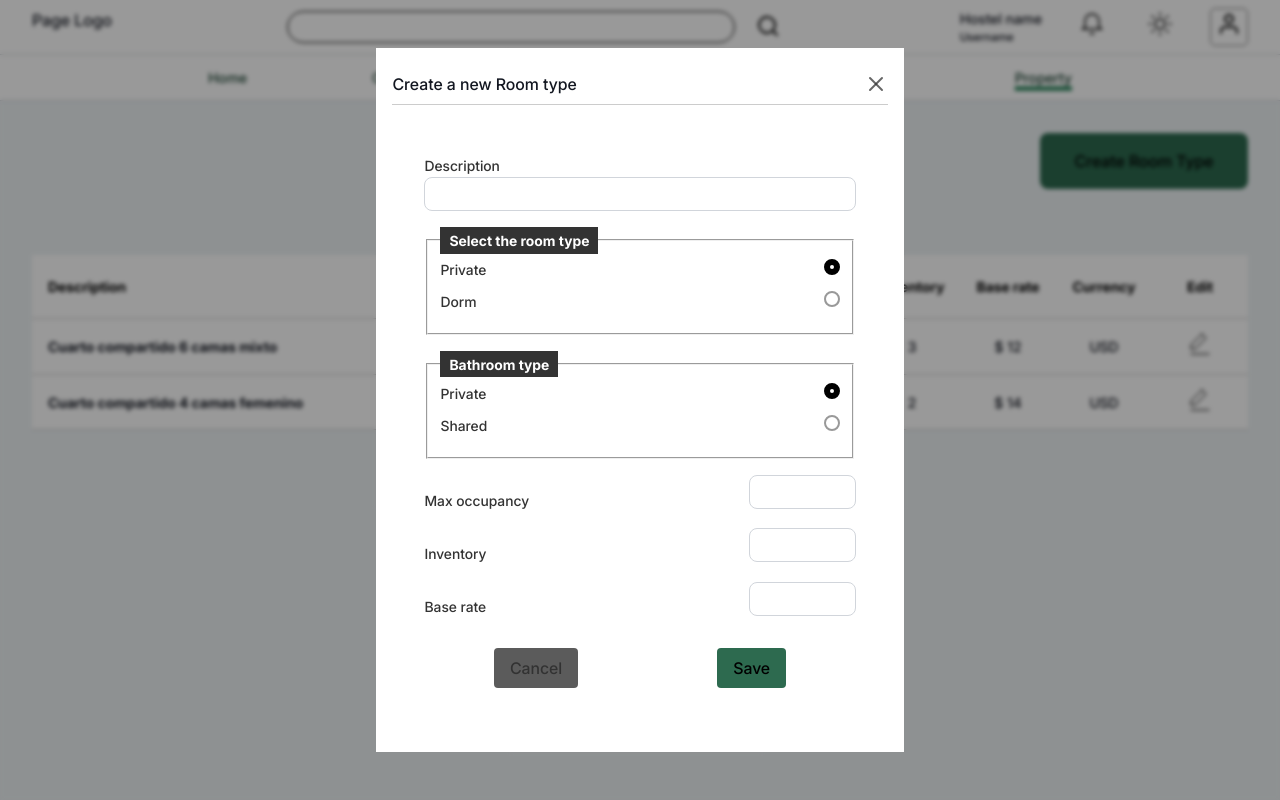
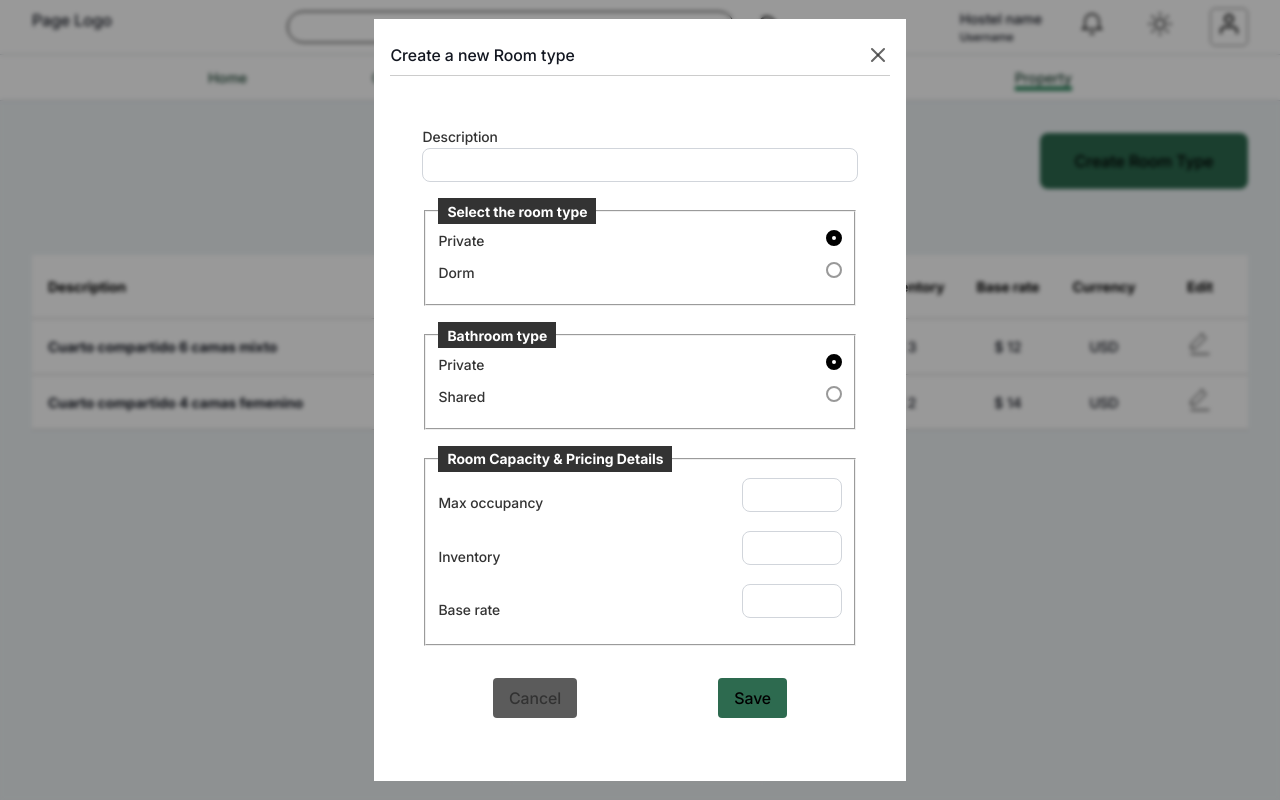
Before and after one commit to tomason182/hostel-front, a React (Vite) app: page /app/property/room-types in a window 1280 px wide. Both pictures are taken after a click on the button "Create Room Type". Built offline with nearby package versions, Linux system fonts and the light colour scheme.

Commit message:
add: Legend for room capacity and price

```diff
--- a/src/components/forms/RoomTypeForm.jsx
+++ b/src/components/forms/RoomTypeForm.jsx
@@ -28,6 +28,7 @@ export default function RoomTypeForm({ refProps }) {
           maxLength={100}
           required
           aria-required
+          autoFocus
         />
         <div className={styles.flexContainer}>
           <fieldset>
@@ -75,6 +76,9 @@ export default function RoomTypeForm({ refProps }) {
             </div>
           </fieldset>
         </div>
+
+        <fieldset>
+          <legend>Room Capacity & Pricing Details</legend>
           <div className={styles.gridContainer}>
             <label htmlFor="max_occupancy">Max occupancy</label>
             <input type="number" id="max_occupancy" required min={1} max={20} />
@@ -90,6 +94,7 @@ export default function RoomTypeForm({ refProps }) {
               max={1000}
             />
           </div>
+        </fieldset>
       </section>
       <menu className={formDefault.buttonContainer}>
         <button
```
Lines whose indentation alone changed are shown as unchanged.
